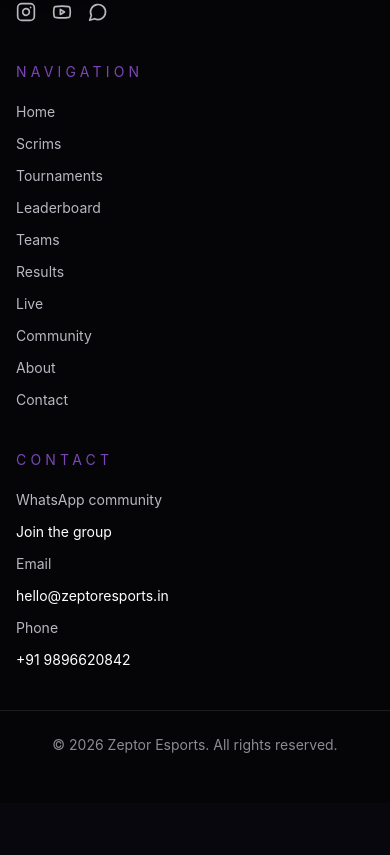
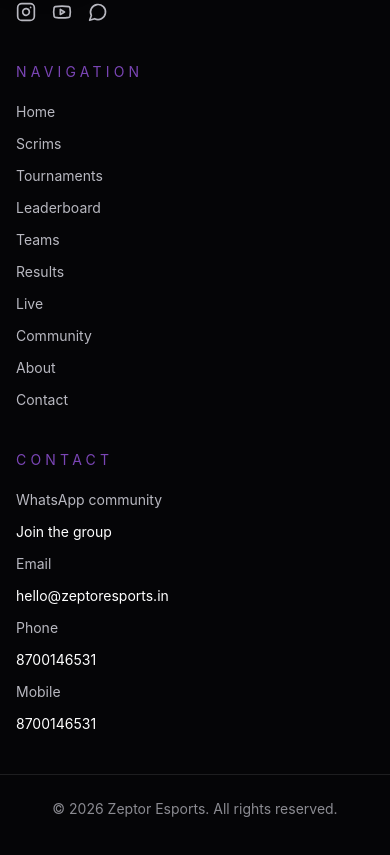
Before and after one commit to lakshay-demo/zeptor, a React (Vite) app: page /contact in a window 390 px wide. Shown: the part 2313-3168 px from the top of the page. Before the commit the page ends 3116 px from the top, so only its background shows below. Built offline with nearby package versions, Linux system fonts and the light colour scheme.

Commit message:
Add footer mobile number

```diff
--- a/src/components/Footer.tsx
+++ b/src/components/Footer.tsx
@@ -67,8 +67,12 @@
             {siteConfig.email}
           </a>
           <p>Phone</p>
-          <a href={`tel:${siteConfig.contactPhone}`} className="block text-white hover:text-violet">
-            {siteConfig.contactPhone}
+          <a href="tel:8700146531" className="block text-white hover:text-violet">
+            8700146531
+          </a>
+          <p>Mobile</p>
+          <a href="tel:8700146531" className="block text-white hover:text-violet">
+            8700146531
           </a>
         </div>
       </div>
```
